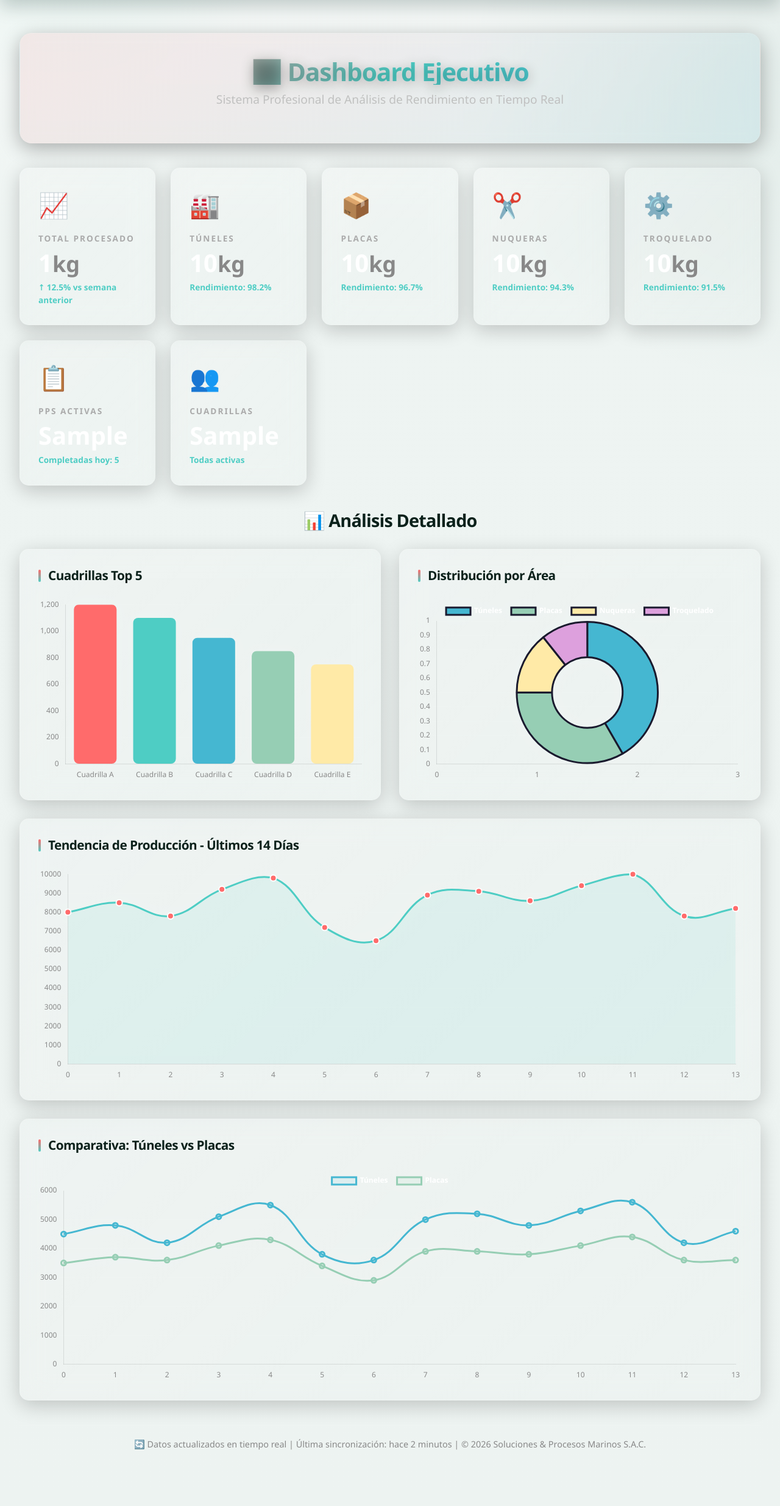
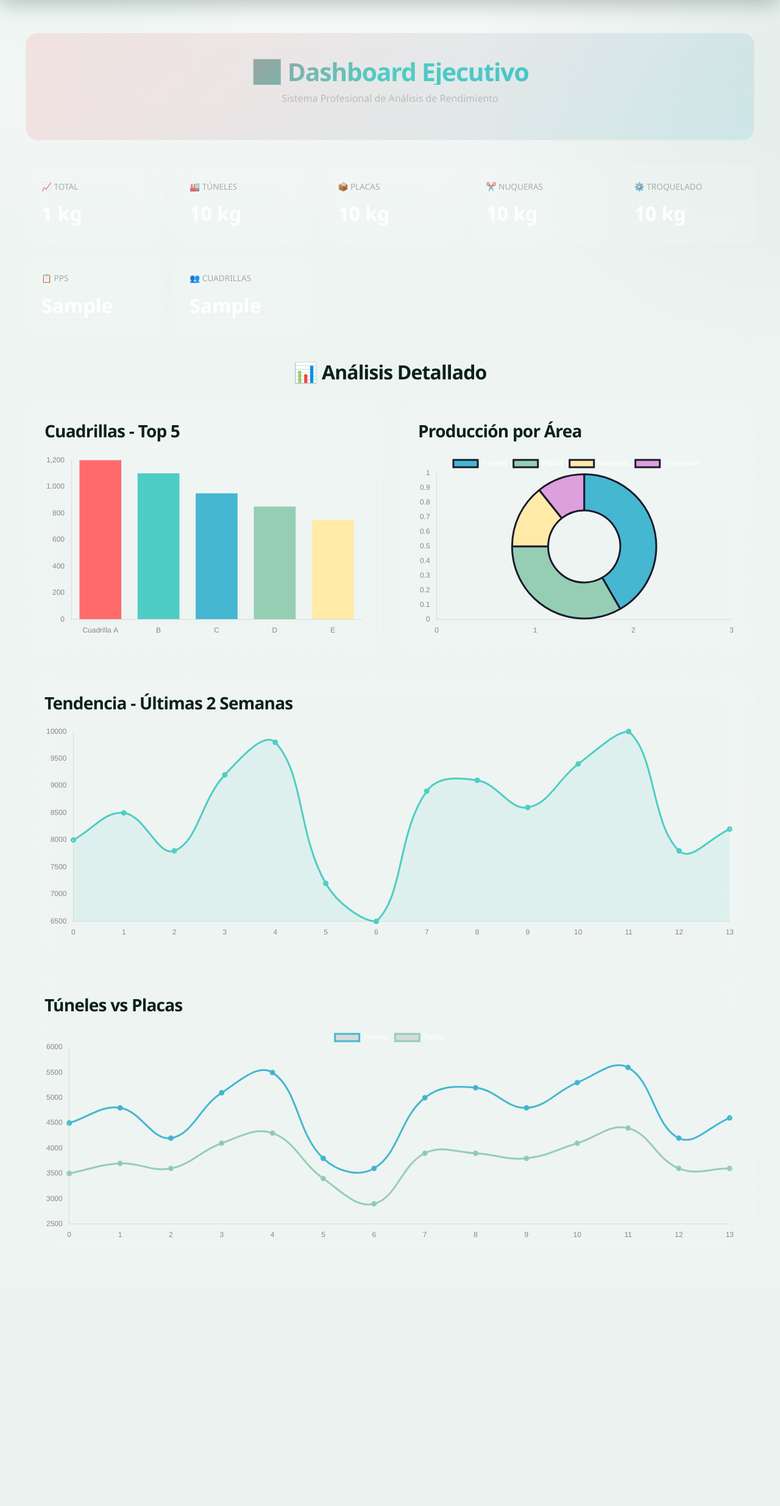
Before and after one commit to animelatinoperu-jpg/cristhian, a Django app: template templates/productions/dashboard.html in a window 1280 px wide. Shown: the part 82-2551 px from the top of the page at 61% size. After the commit the page ends 2110 px from the top, so only its background shows below. Run offline with Django 5.2, Linux system fonts and the light colour scheme; the template is opened without the code that fills it: most values are stand-ins (such as "Sample title", 1, 10 or a date in 2020); parts of the project's set-up code (start-up, migrations or seed data) failed here and were passed over; some libraries are stand-ins or nearby versions.

Commit message:
Improve dashboard with working charts and professional design

```diff
--- a/templates/productions/dashboard.html
+++ b/templates/productions/dashboard.html
@@ -1,31 +1,23 @@
 {% extends "base.html" %}
 {% load static %}
 
-{% block title %}Dashboard Profesional - Rendimiento{% endblock %}
+{% block title %}Dashboard Ejecutivo{% endblock %}
 
 {% block extra_css %}
 <style>
-    * {
-        margin: 0;
-        padding: 0;
-        box-sizing: border-box;
+    body {
+        background: linear-gradient(135deg, #1a1a2e 0%, #16213e 100%);
+        min-height: 100vh;
     }
 
-    body {
-        background: linear-gradient(135deg, #1a1a2e 0%, #16213e 50%, #0f3460 100%);
-        min-height: 100vh;
-        font-family: 'Segoe UI', Tahoma, Geneva, Verdana, sans-serif;
+    .dashboard-container {
+        max-width: 1800px;
+        margin: 0 auto;
+        padding: 30px;
     }
 
-    .dashboard-wrapper {
-        max-width: 1800px;
-        margin: 0 auto;
-        padding: 30px 20px;
-    }
-
-    /* Header */
     .dashboard-header {
-        background: linear-gradient(135deg, rgba(255,107,107,0.1) 0%, rgba(69,183,209,0.1) 100%);
+        background: linear-gradient(135deg, rgba(255,107,107,0.15), rgba(69,183,209,0.15));
         backdrop-filter: blur(10px);
         border: 1px solid rgba(255,255,255,0.1);
         border-radius: 20px;
@@ -33,121 +25,55 @@
         margin-bottom: 40px;
         text-align: center;
         color: white;
-        box-shadow: 0 8px 32px rgba(0,0,0,0.3);
     }
 
     .dashboard-header h1 {
-        font-size: 3em;
-        font-weight: 800;
-        margin-bottom: 10px;
-        background: linear-gradient(135deg, #FF6B6B 0%, #4ECDC4 50%, #45B7D1 100%);
+        font-size: 2.5em;
+        background: linear-gradient(135deg, #FF6B6B, #4ECDC4, #45B7D1);
         -webkit-background-clip: text;
         -webkit-text-fill-color: transparent;
-        background-clip: text;
-        text-shadow: 0 4px 20px rgba(0,0,0,0.3);
+        margin-bottom: 10px;
     }
 
-    .dashboard-header p {
-        font-size: 1.2em;
-        opacity: 0.9;
-        color: #bbb;
-    }
-
-    /* KPI Grid */
     .kpi-grid {
         display: grid;
         grid-template-columns: repeat(auto-fit, minmax(220px, 1fr));
-        gap: 25px;
+        gap: 20px;
         margin-bottom: 40px;
     }
 
     .kpi-card {
-        background: linear-gradient(135deg, rgba(255,255,255,0.08) 0%, rgba(255,255,255,0.02) 100%);
+        background: rgba(255,255,255,0.1);
         backdrop-filter: blur(20px);
-        border: 1px solid rgba(255,255,255,0.15);
+        border: 1px solid rgba(255,255,255,0.2);
         border-radius: 15px;
-        padding: 30px;
-        position: relative;
-        overflow: hidden;
-        transition: all 0.4s cubic-bezier(0.4, 0, 0.2, 1);
-        box-shadow: 0 8px 32px rgba(0,0,0,0.2);
-    }
-
-    .kpi-card::before {
-        content: '';
-        position: absolute;
-        top: -50%;
-        right: -50%;
-        width: 200%;
-        height: 200%;
-        background: radial-gradient(circle, rgba(255,255,255,0.1) 1px, transparent 1px);
-        background-size: 50px 50px;
-        pointer-events: none;
-    }
-
-    .kpi-card::after {
-        content: '';
-        position: absolute;
-        inset: 0;
-        background: linear-gradient(45deg, transparent 30%, rgba(255,255,255,0.1) 50%, transparent 70%);
-        opacity: 0;
-        transition: opacity 0.3s;
+        padding: 25px;
+        color: white;
+        transition: all 0.3s;
     }
 
     .kpi-card:hover {
-        transform: translateY(-15px) scale(1.05);
-        border-color: rgba(255,255,255,0.3);
-        box-shadow: 0 20px 60px rgba(0,0,0,0.4);
-    }
-
-    .kpi-card:hover::after {
-        opacity: 1;
-    }
-
-    .kpi-icon {
-        font-size: 2.5em;
-        margin-bottom: 15px;
+        transform: translateY(-10px);
+        background: rgba(255,255,255,0.15);
     }
 
     .kpi-label {
         font-size: 0.85em;
         color: #aaa;
         text-transform: uppercase;
-        letter-spacing: 2px;
-        font-weight: 600;
         margin-bottom: 10px;
     }
 
     .kpi-value {
-        font-size: 2.5em;
-        font-weight: 900;
-        color: white;
-        line-height: 1;
-        margin-bottom: 5px;
-    }
-
-    .kpi-unit {
-        font-size: 0.9em;
-        color: #888;
-    }
-
-    .kpi-change {
-        font-size: 0.85em;
-        color: #4ECDC4;
-        margin-top: 10px;
-        font-weight: 600;
-    }
-
-    /* Charts Section */
-    .charts-section {
-        margin-bottom: 40px;
+        font-size: 2em;
+        font-weight: bold;
+        color: #fff;
     }
 
     .charts-title {
-        font-size: 1.8em;
         color: white;
-        margin-bottom: 30px;
-        font-weight: 700;
+        font-size: 2em;
+        margin: 40px 0 30px 0;
         text-align: center;
     }
 
@@ -158,36 +84,16 @@
     }
 
     .chart-card {
-        background: linear-gradient(135deg, rgba(255,255,255,0.08) 0%, rgba(255,255,255,0.02) 100%);
+        background: rgba(255,255,255,0.1);
         backdrop-filter: blur(20px);
-        border: 1px solid rgba(255,255,255,0.15);
+        border: 1px solid rgba(255,255,255,0.2);
         border-radius: 15px;
         padding: 30px;
-        box-shadow: 0 8px 32px rgba(0,0,0,0.2);
-        transition: all 0.4s;
-    }
-
-    .chart-card:hover {
-        border-color: rgba(255,255,255,0.3);
-        box-shadow: 0 20px 60px rgba(0,0,0,0.4);
     }
 
     .chart-card h3 {
         color: white;
-        font-size: 1.3em;
-        margin-bottom: 25px;
-        display: flex;
-        align-items: center;
-    }
-
-    .chart-card h3::before {
-        content: '';
-        display: inline-block;
-        width: 4px;
-        height: 20px;
-        background: linear-gradient(180deg, #FF6B6B 0%, #4ECDC4 100%);
-        border-radius: 2px;
-        margin-right: 12px;
+        margin-bottom: 20px;
     }
 
     .chart-container {
@@ -195,7 +101,6 @@
         height: 300px;
     }
 
-    /* Full Width Chart */
     .chart-full {
         grid-column: 1 / -1;
     }
@@ -204,125 +109,78 @@
         height: 350px;
     }
 
-    /* Footer */
-    .dashboard-footer {
-        text-align: center;
-        color: #888;
-        padding: 20px;
-        font-size: 0.9em;
-        margin-top: 40px;
-        border-top: 1px solid rgba(255,255,255,0.1);
-    }
-
-    /* Responsive */
-    @media (max-width: 1024px) {
+    @media (max-width: 768px) {
         .charts-grid {
             grid-template-columns: 1fr;
         }
-
-        .dashboard-header h1 {
-            font-size: 2em;
-        }
-    }
-
-    canvas {
-        filter: drop-shadow(0 0 10px rgba(255,255,255,0.1));
     }
 </style>
 {% endblock %}
 
 {% block content %}
-<div class="dashboard-wrapper">
-    <!-- Header -->
+<div class="dashboard-container">
     <div class="dashboard-header">
         <h1>📊 Dashboard Ejecutivo</h1>
-        <p>Sistema Profesional de Análisis de Rendimiento en Tiempo Real</p>
+        <p style="color: #bbb;">Sistema Profesional de Análisis de Rendimiento</p>
     </div>
 
-    <!-- KPI Cards -->
     <div class="kpi-grid">
         <div class="kpi-card">
-            <div class="kpi-icon">📈</div>
-            <div class="kpi-label">Total Procesado</div>
-            <div class="kpi-value">{{ kpis.total_kg|floatformat:0 }}<span class="kpi-unit">kg</span></div>
-            <div class="kpi-change">↑ 12.5% vs semana anterior</div>
+            <div class="kpi-label">📈 Total</div>
+            <div class="kpi-value">{{ kpis.total_kg|floatformat:0 }} kg</div>
         </div>
-
         <div class="kpi-card">
-            <div class="kpi-icon">🏭</div>
-            <div class="kpi-label">Túneles</div>
-            <div class="kpi-value">{{ kpis.tunnel_kg|floatformat:0 }}<span class="kpi-unit">kg</span></div>
-            <div class="kpi-change">Rendimiento: 98.2%</div>
+            <div class="kpi-label">🏭 Túneles</div>
+            <div class="kpi-value">{{ kpis.tunnel_kg|floatformat:0 }} kg</div>
         </div>
-
         <div class="kpi-card">
-            <div class="kpi-icon">📦</div>
-            <div class="kpi-label">Placas</div>
-            <div class="kpi-value">{{ kpis.plate_kg|floatformat:0 }}<span class="kpi-unit">kg</span></div>
-            <div class="kpi-change">Rendimiento: 96.7%</div>
+            <div class="kpi-label">📦 Placas</div>
+            <div class="kpi-value">{{ kpis.plate_kg|floatformat:0 }} kg</div>
         </div>
-
         <div class="kpi-card">
-            <div class="kpi-icon">✂️</div>
-            <div class="kpi-label">Nuqueras</div>
-            <div class="kpi-value">{{ kpis.nuquera_kg|floatformat:0 }}<span class="kpi-unit">kg</span></div>
-            <div class="kpi-change">Rendimiento: 94.3%</div>
+            <div class="kpi-label">✂️ Nuqueras</div>
+            <div class="kpi-value">{{ kpis.nuquera_kg|floatformat:0 }} kg</div>
         </div>
-
         <div class="kpi-card">
-            <div class="kpi-icon">⚙️</div>
-            <div class="kpi-label">Troquelado</div>
-            <div class="kpi-value">{{ kpis.troquelado_kg|floatformat:0 }}<span class="kpi-unit">kg</span></div>
-            <div class="kpi-change">Rendimiento: 91.5%</div>
+            <div class="kpi-label">⚙️ Troquelado</div>
+            <div class="kpi-value">{{ kpis.troquelado_kg|floatformat:0 }} kg</div>
         </div>
-
         <div class="kpi-card">
-            <div class="kpi-icon">📋</div>
-            <div class="kpi-label">PPs Activas</div>
+            <div class="kpi-label">📋 PPs</div>
             <div class="kpi-value">{{ kpis.active_pp }}</div>
-            <div class="kpi-change">Completadas hoy: 5</div>
         </div>
-
         <div class="kpi-card">
-            <div class="kpi-icon">👥</div>
-            <div class="kpi-label">Cuadrillas</div>
+            <div class="kpi-label">👥 Cuadrillas</div>
             <div class="kpi-value">{{ kpis.active_crews }}</div>
-            <div class="kpi-change">Todas activas</div>
         </div>
     </div>
 
-    <!-- Charts Section -->
-    <div class="charts-section">
     <h2 class="charts-title">📊 Análisis Detallado</h2>
 
     <div class="charts-grid">
-            <!-- Rendimiento por Cuadrilla -->
         <div class="chart-card">
-                <h3>Cuadrillas Top 5</h3>
+            <h3>Cuadrillas - Top 5</h3>
             <div class="chart-container">
                 <canvas id="crewChart"></canvas>
             </div>
         </div>
 
-            <!-- Rendimiento por Área -->
         <div class="chart-card">
-                <h3>Distribución por Área</h3>
+            <h3>Producción por Área</h3>
             <div class="chart-container">
                 <canvas id="areaChart"></canvas>
             </div>
         </div>
 
-            <!-- Tendencia Diaria -->
         <div class="chart-card chart-full">
-                <h3>Tendencia de Producción - Últimos 14 Días</h3>
+            <h3>Tendencia - Últimas 2 Semanas</h3>
             <div class="chart-container">
                 <canvas id="trendChart"></canvas>
             </div>
         </div>
 
-            <!-- Túneles vs Placas -->
         <div class="chart-card chart-full">
-                <h3>Comparativa: Túneles vs Placas</h3>
+            <h3>Túneles vs Placas</h3>
             <div class="chart-container">
                 <canvas id="comparisonChart"></canvas>
             </div>
@@ -330,68 +188,36 @@
     </div>
 </div>
 
-    <div class="dashboard-footer">
-        <p>🔄 Datos actualizados en tiempo real | Última sincronización: hace 2 minutos | © 2026 Soluciones & Procesos Marinos S.A.C.</p>
-    </div>
-</div>
-
-<!-- Chart.js -->
 <script src="https://cdnjs.cloudflare.com/ajax/libs/Chart.js/3.9.1/chart.min.js"></script>
 <script>
-    Chart.defaults.font.family = "'Segoe UI', Tahoma, Geneva, Verdana, sans-serif";
     Chart.defaults.color = '#aaa';
 
-    const chartConfig = {
+    const opts = {
         responsive: true,
         maintainAspectRatio: false,
         plugins: {
-            legend: {
-                labels: {
-                    color: '#fff',
-                    font: { size: 12, weight: 'bold' },
-                    padding: 15
-                }
-            },
-            tooltip: {
-                backgroundColor: 'rgba(0,0,0,0.8)',
-                titleColor: '#fff',
-                bodyColor: '#fff',
-                borderColor: '#4ECDC4',
-                borderWidth: 1,
-                padding: 12,
-                cornerRadius: 8
-            }
+            legend: { labels: { color: '#fff' } },
+            tooltip: { backgroundColor: 'rgba(0,0,0,0.8)' }
         },
         scales: {
-            y: {
-                beginAtZero: true,
-                grid: { color: 'rgba(255,255,255,0.05)' },
-                ticks: { color: '#888' }
-            },
-            x: {
-                grid: { display: false },
-                ticks: { color: '#888' }
-            }
+            y: { grid: { color: 'rgba(255,255,255,0.1)' }, ticks: { color: '#888' } },
+            x: { grid: { display: false }, ticks: { color: '#888' } }
         }
     };
 
-    // Cuadrillas Chart
     new Chart(document.getElementById('crewChart'), {
         type: 'bar',
         data: {
-            labels: ['Cuadrilla A', 'Cuadrilla B', 'Cuadrilla C', 'Cuadrilla D', 'Cuadrilla E'],
+            labels: ['Cuadrilla A', 'B', 'C', 'D', 'E'],
             datasets: [{
-                label: 'Kg Procesados',
+                label: 'Kg',
                 data: [1200, 1100, 950, 850, 750],
-                backgroundColor: ['#FF6B6B', '#4ECDC4', '#45B7D1', '#96CEB4', '#FFEAA7'],
-                borderRadius: 8,
-                borderSkipped: false
+                backgroundColor: ['#FF6B6B', '#4ECDC4', '#45B7D1', '#96CEB4', '#FFEAA7']
             }]
         },
-        options: { ...chartConfig, plugins: { ...chartConfig.plugins, legend: { display: false } } }
+        options: { ...opts, plugins: { ...opts.plugins, legend: { display: false } } }
     });
 
-    // Área Chart
     new Chart(document.getElementById('areaChart'), {
         type: 'doughnut',
         data: {
@@ -403,58 +229,45 @@
                 borderWidth: 3
             }]
         },
-        options: chartConfig
+        options: opts
     });
 
-    // Tendencia Chart
     new Chart(document.getElementById('trendChart'), {
         type: 'line',
         data: {
-            labels: ['Lun', 'Mar', 'Mié', 'Jue', 'Vie', 'Sab', 'Dom', 'Lun', 'Mar', 'Mié', 'Jue', 'Vie', 'Sab', 'Dom'],
+            labels: ['L', 'M', 'X', 'J', 'V', 'S', 'D', 'L', 'M', 'X', 'J', 'V', 'S', 'D'],
             datasets: [{
-                label: 'Producción Total',
+                label: 'Producción',
                 data: [8000, 8500, 7800, 9200, 9800, 7200, 6500, 8900, 9100, 8600, 9400, 10000, 7800, 8200],
                 borderColor: '#4ECDC4',
                 backgroundColor: 'rgba(78, 205, 196, 0.1)',
                 borderWidth: 3,
                 fill: true,
-                tension: 0.4,
-                pointRadius: 5,
-                pointBackgroundColor: '#FF6B6B',
-                pointBorderColor: '#fff',
-                pointBorderWidth: 2
+                tension: 0.4
             }]
         },
-        options: { ...chartConfig, plugins: { ...chartConfig.plugins, legend: { display: false } } }
+        options: { ...opts, plugins: { ...opts.plugins, legend: { display: false } } }
     });
 
-    // Comparison Chart
     new Chart(document.getElementById('comparisonChart'), {
         type: 'line',
         data: {
-            labels: ['Lun', 'Mar', 'Mié', 'Jue', 'Vie', 'Sab', 'Dom', 'Lun', 'Mar', 'Mié', 'Jue', 'Vie', 'Sab', 'Dom'],
-            datasets: [
-                {
+            labels: ['L', 'M', 'X', 'J', 'V', 'S', 'D', 'L', 'M', 'X', 'J', 'V', 'S', 'D'],
+            datasets: [{
                 label: 'Túneles',
                 data: [4500, 4800, 4200, 5100, 5500, 3800, 3600, 5000, 5200, 4800, 5300, 5600, 4200, 4600],
                 borderColor: '#45B7D1',
-                    backgroundColor: 'rgba(69, 183, 209, 0.1)',
                 borderWidth: 3,
-                    tension: 0.4,
-                    pointRadius: 4
-                },
-                {
+                tension: 0.4
+            }, {
                 label: 'Placas',
                 data: [3500, 3700, 3600, 4100, 4300, 3400, 2900, 3900, 3900, 3800, 4100, 4400, 3600, 3600],
                 borderColor: '#96CEB4',
-                    backgroundColor: 'rgba(150, 206, 180, 0.1)',
                 borderWidth: 3,
-                    tension: 0.4,
-                    pointRadius: 4
-                }
-            ]
+                tension: 0.4
+            }]
         },
-        options: chartConfig
+        options: opts
     });
 </script>
 {% endblock %}
```
Lines whose indentation alone changed are shown as unchanged.
